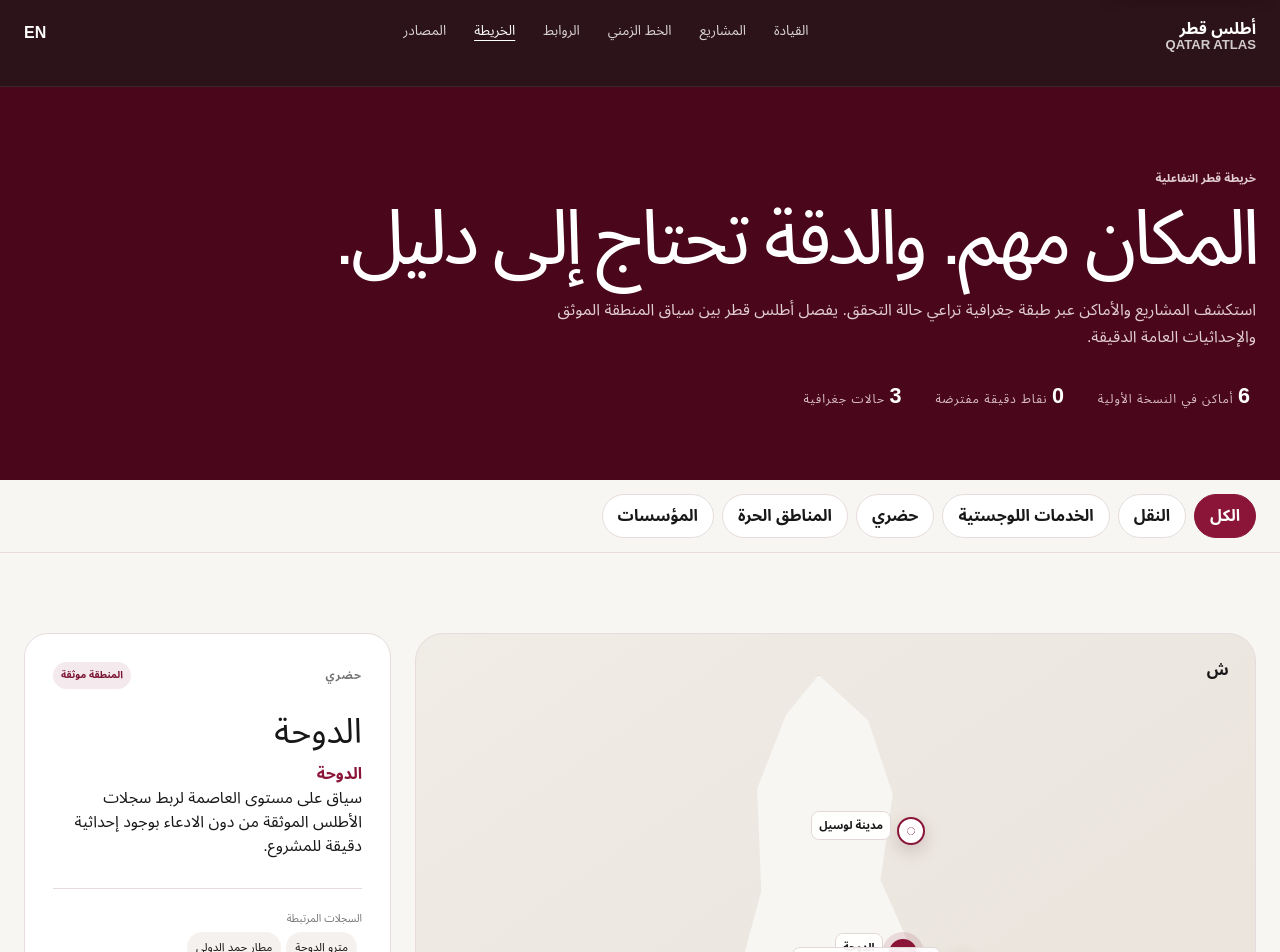
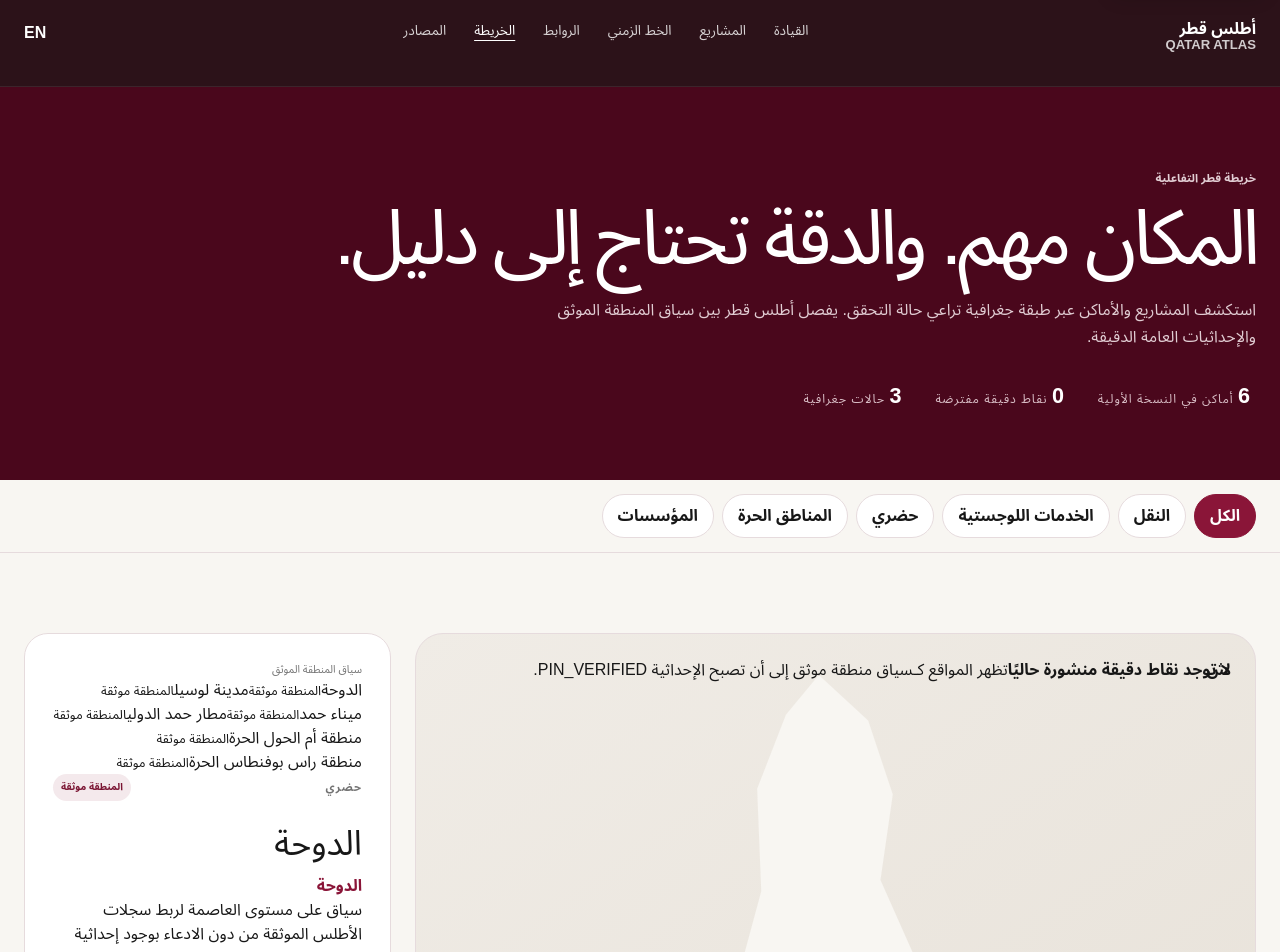
Before and after one commit to 1993bamrhol/qatar-atlas, a Next.js app: page /ar/map in a window 1280 px wide. Shown: the top 952 px of the page. Built offline with nearby package versions, Linux system fonts and the light colour scheme.

Commit message:
fix(ux): gate precise map markers behind pin verification

```diff
--- a/components/map/map-explorer.tsx
+++ b/components/map/map-explorer.tsx
@@ -14,7 +14,9 @@
   const [category,setCategory]=useState<(typeof categories)[number]>("All");
   const [selected,setSelected]=useState("doha");
   const records=useMemo(()=>category==="All"?mapRecords:mapRecords.filter(r=>r.category===category),[category]);
-  const record=mapRecords.find(r=>r.id===selected)??records[0];
+  const visibleRecord=records.find(r=>r.id===selected)??records[0];
+  const record=visibleRecord;
+  const preciseRecords=records.filter(r=>r.geoStatus==="PIN_VERIFIED"&&r.publicPin);
 
   return <><div className="qa-map-toolbar"><div className="qa-container"><div className="qa-filter-row">
     {categories.map(c=><button type="button" key={c} aria-pressed={category===c} className={category===c?"is-active":""} onClick={()=>setCategory(c)}>{ar?categoryFilterAr[c]:c}</button>)}
@@ -24,10 +26,11 @@
       <div className="qa-map-canvas">
         <div className="qa-qatar-silhouette" aria-hidden="true"/>
         <div className="qa-map-north">{ar?"ش":"N"}</div>
-        {records.map(r=>{const t=mapRecordAr[r.id];const name=ar?t?.name??r.name:r.name;return <button type="button" key={r.id} onClick={()=>setSelected(r.id)} className={"qa-map-marker"+(selected===r.id?" is-selected":"")} style={{left:r.canvas.x+"%",top:r.canvas.y+"%"}} aria-label={name}><span>{r.publicPin?"•":"◌"}</span><strong>{name}</strong></button>})}
+        {preciseRecords.map(r=>{const t=mapRecordAr[r.id];const name=ar?t?.name??r.name:r.name;return <button type="button" key={r.id} onClick={()=>setSelected(r.id)} className={"qa-map-marker"+(selected===r.id?" is-selected":"")} style={{left:r.canvas.x+"%",top:r.canvas.y+"%"}} aria-label={name}><span>•</span><strong>{name}</strong></button>})}
+        {!preciseRecords.length&&<div className="qa-map-no-pins"><strong>{ar?"لا توجد نقاط دقيقة منشورة حاليًا":"No precise public pins yet"}</strong><span>{ar?"تظهر المواقع كـسياق منطقة موثق إلى أن تصبح الإحداثية PIN_VERIFIED.":"Records remain verified area context until an exact coordinate is PIN_VERIFIED."}</span></div>}
         <div className="qa-map-disclaimer">{ar?"لوحة جغرافية تخطيطية · العلامات تعرض سياق المنطقة الموثق، لا إحداثيات مساحية.":"Schematic geographic canvas · markers show verified area context, not surveyed coordinates."}</div>
       </div>
-      <aside className="qa-map-panel">{record&&(()=>{const t=mapRecordAr[record.id];return <><div className="qa-map-panel-head"><span>{ar?mapCategoryAr[record.category]:record.category}</span><b className={"qa-geo-status qa-geo-status--"+record.geoStatus.toLowerCase()}>{ar?geoStatusAr[record.geoStatus]:statusLabel[record.geoStatus]}</b></div>
+      <aside className="qa-map-panel"><div className="qa-map-record-list"><p className="qa-card-label">{ar?"سياق المنطقة الموثق":"VERIFIED AREA CONTEXT"}</p>{records.map(r=>{const t=mapRecordAr[r.id];const name=ar?t?.name??r.name:r.name;return <button type="button" key={r.id} className={selected===r.id?"is-active":""} onClick={()=>setSelected(r.id)}><span>{name}</span><small>{ar?geoStatusAr[r.geoStatus]:statusLabel[r.geoStatus]}</small></button>})}</div>{record&&(()=>{const t=mapRecordAr[record.id];return <><div className="qa-map-panel-head"><span>{ar?mapCategoryAr[record.category]:record.category}</span><b className={"qa-geo-status qa-geo-status--"+record.geoStatus.toLowerCase()}>{ar?geoStatusAr[record.geoStatus]:statusLabel[record.geoStatus]}</b></div>
         <h2>{ar?t?.name??record.name:record.name}</h2>
         <p className="qa-map-area">{ar?t?.area??record.area:record.area}</p>
         <p>{ar?t?.summary??record.summary:record.summary}</p>
```
